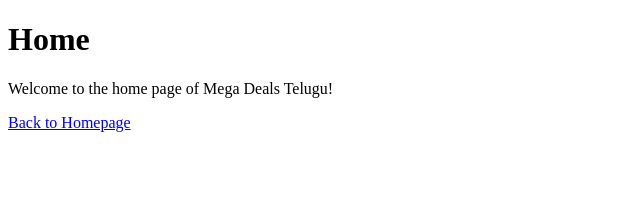
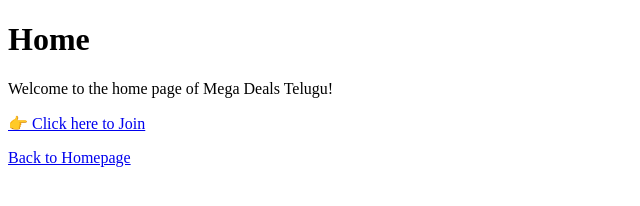
Before and after one commit to megadealstelugu/GitHub.io, a plain HTML site: page home.html in a window 1280 px wide. Shown: the whole page, without its empty margins (0-640 px from the left). Drawn offline with Linux system fonts and the light colour scheme.

Commit message:
Update home.html

```diff
--- a/home.html
+++ b/home.html
@@ -8,6 +8,7 @@
 <body>
   <h1>Home</h1>
   <p>Welcome to the home page of Mega Deals Telugu!</p>
+     <p><a href="https://t.me/megadealstelugu" target="_blank">👉 Click here to Join</a></p>
 
   <p><a href="index.html">Back to Homepage</a></p>
 </body>
```
